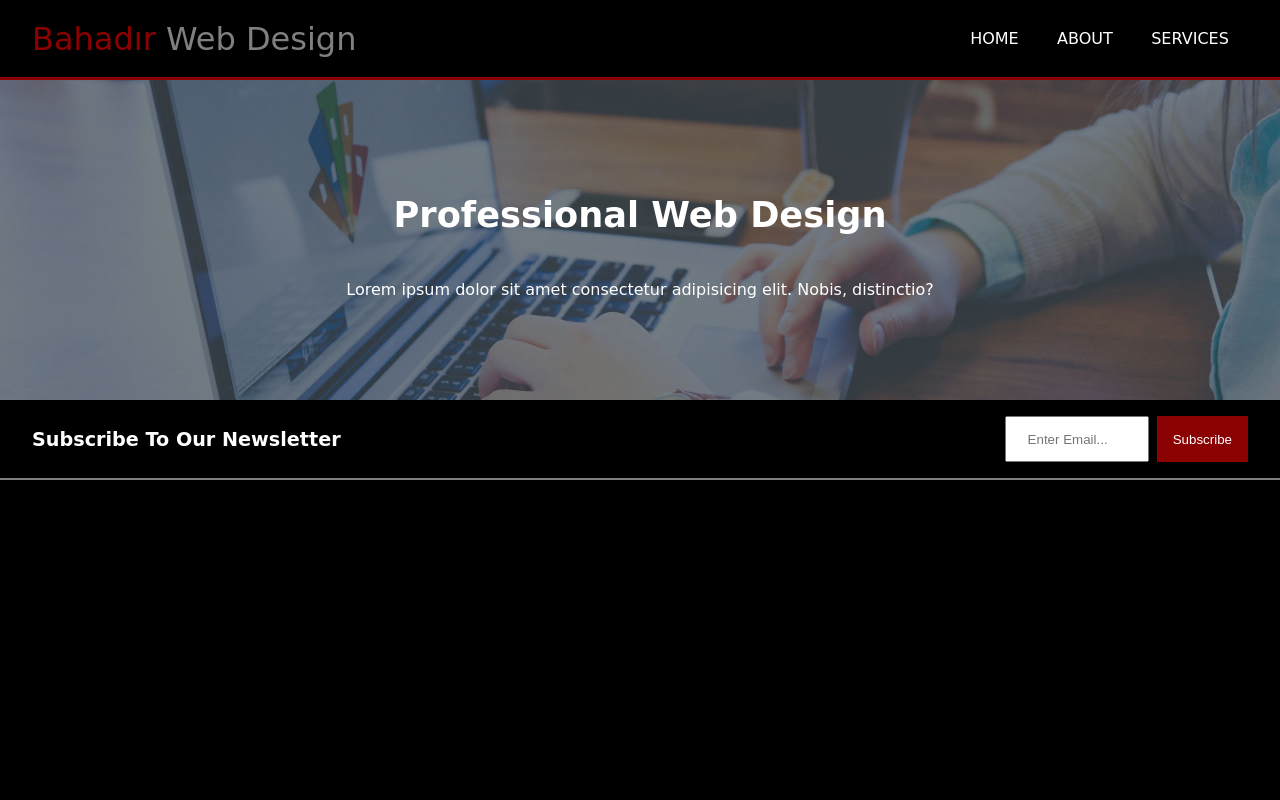
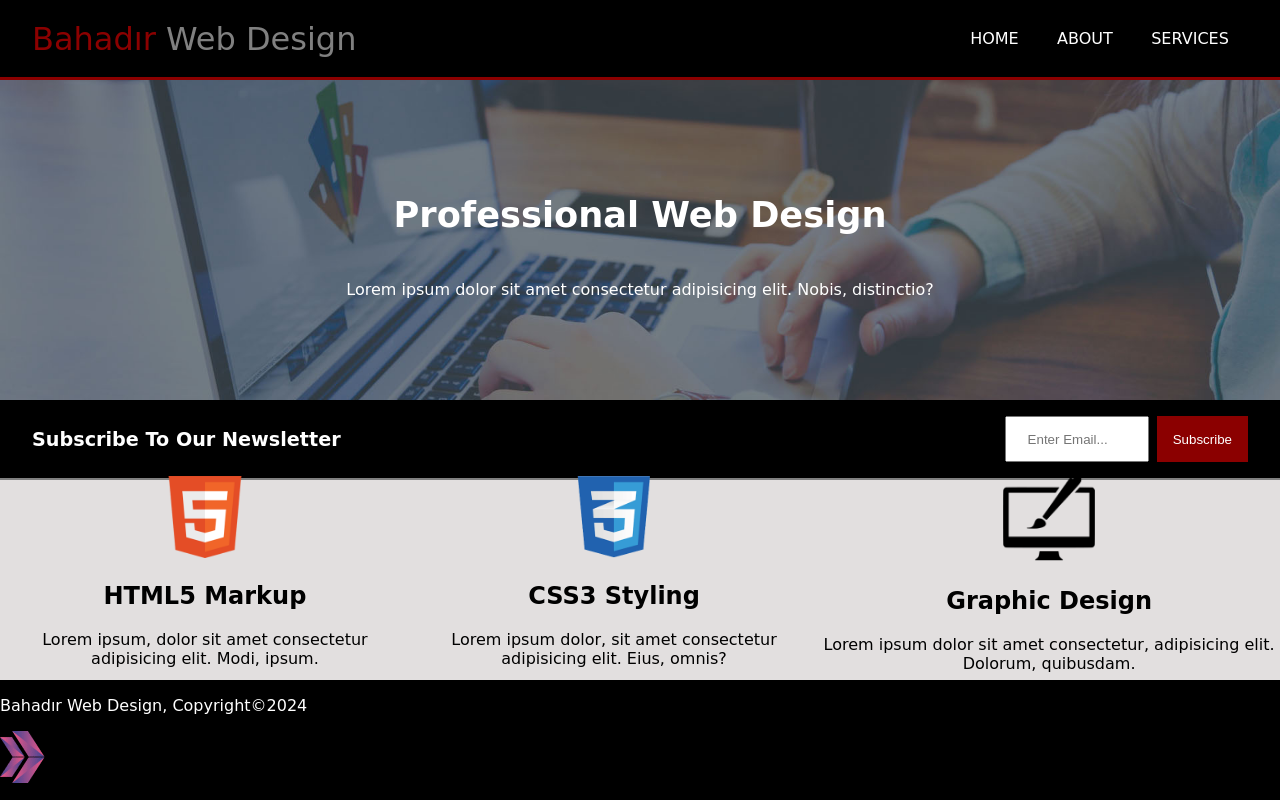
Before and after one commit to nurdoganbahadir/project-04, a plain HTML site: page index.html in a window 1280 px wide. Drawn offline with Linux system fonts and the light colour scheme; a web font is replaced by a local one.

Commit message:
section 3 bitirildi footer bölümü html düzenlendi

```diff
--- a/index.html
+++ b/index.html
@@ -36,7 +36,37 @@
             <input type="submit" value="Subscribe" id="subscribe" />
           </div>
         </section>
+        <section class="section-3">
+          <div>
+            <img src="./images/logo_html.png" alt="" />
+            <h2>HTML5 Markup</h2>
+            <p>
+              Lorem ipsum, dolor sit amet consectetur adipisicing elit. Modi,
+              ipsum.
+            </p>
+          </div>
+          <div>
+            <img src="./images/logo_css.png" alt="" />
+            <h2>CSS3 Styling</h2>
+            <p>
+              Lorem ipsum dolor, sit amet consectetur adipisicing elit. Eius,
+              omnis?
+            </p>
+          </div>
+          <div>
+            <img src="./images/logo_brush.png" alt="" />
+            <h2>Graphic Design</h2>
+            <p>
+              Lorem ipsum dolor sit amet consectetur, adipisicing elit. Dolorum,
+              quibusdam.
+            </p>
+          </div>
+        </section>
       </main>
+      <footer>
+        <p>Bahadır Web Design, Copyright&#169;2024</p>
+        <img src="./images/clarusway_logo.png" alt="" />
+      </footer>
     </div>
   </body>
 </html>
--- a/style.css
+++ b/style.css
@@ -95,3 +95,18 @@ a:hover {
   border: none;
   padding: 0rem 1rem;
 }
+/* SECTİON 3 */
+.section-3 {
+  background-color: rgb(226, 223, 223);
+  color: black;
+  width: 100%;
+  height: 25vh;
+  display: flex;
+  justify-content: center;
+  text-align: center;
+  align-items: center;
+}
+.section-3 img {
+  height: 25%;
+  width: 20%;
+}
```
